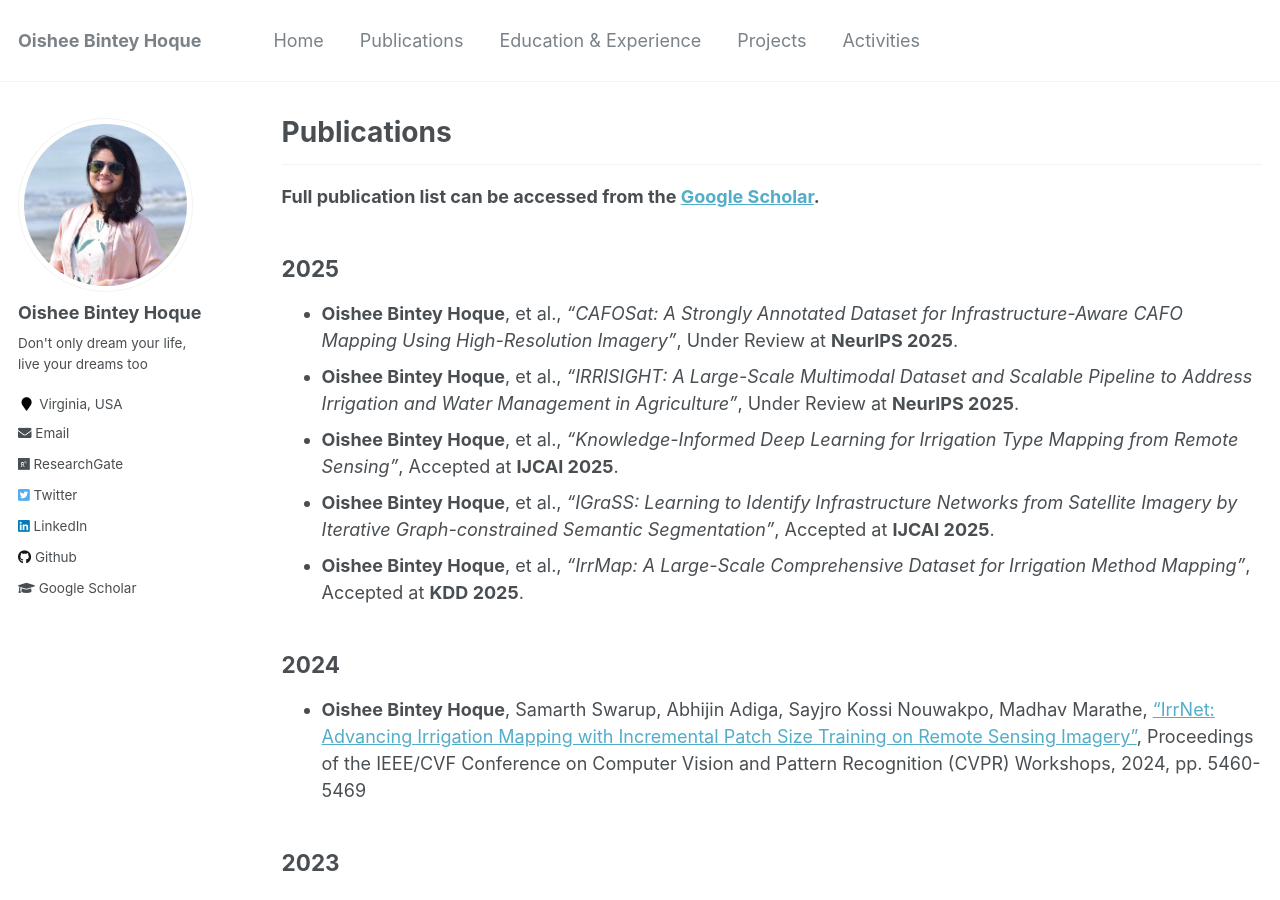
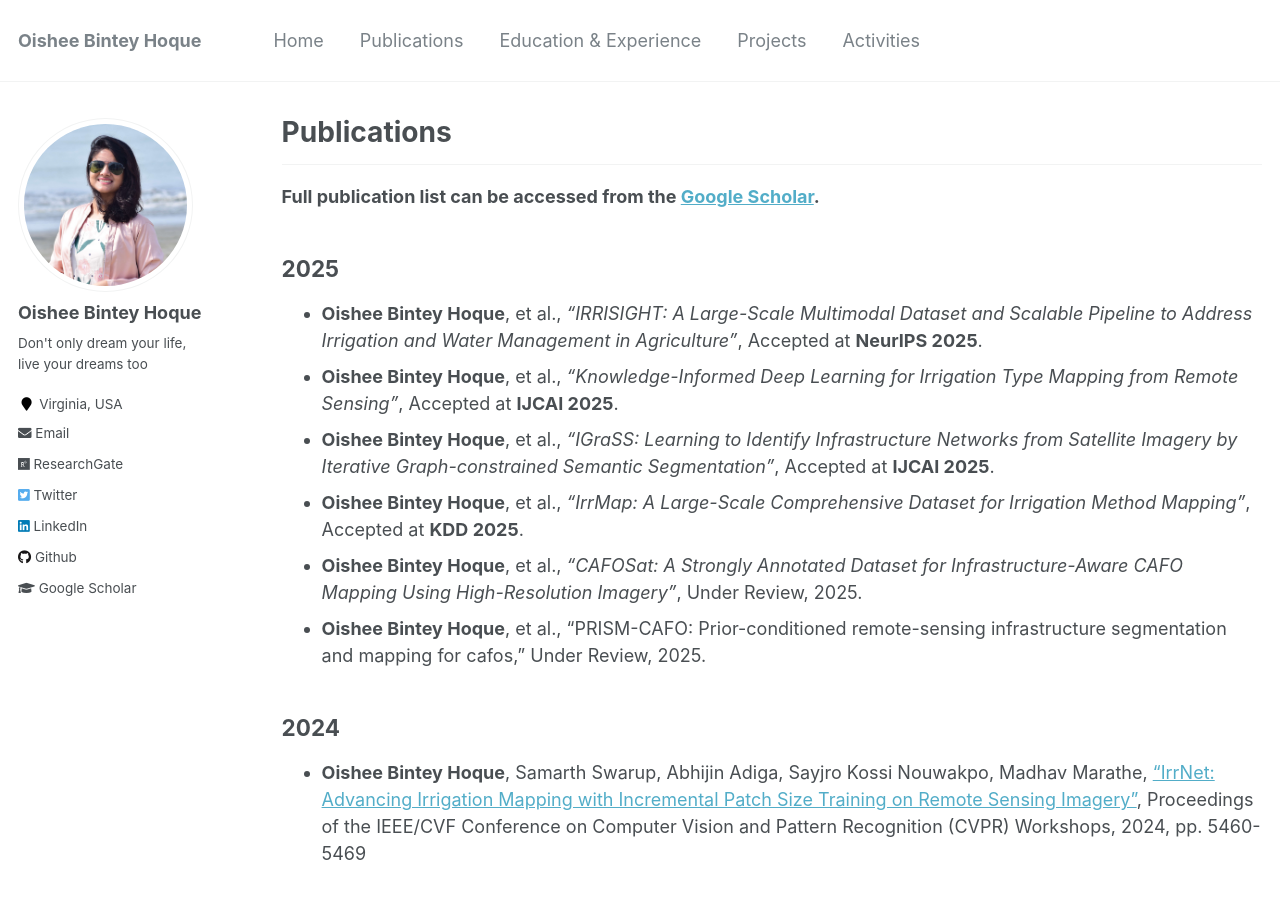
Before and after one commit to oishee-hoque/oishee-hoque.github.io, a Jekyll site: the page built from _pages/publications.md, in a window 1280 px wide and 900 px high. Built offline with Jekyll 4.4.1, drawn with Linux system fonts in a browser that asks for light colours.

Commit message:
update publications

```diff
--- a/_pages/publications.md
+++ b/_pages/publications.md
@@ -9,11 +9,13 @@ author_profile: true
 
 **Full publication list can be accessed from the [Google Scholar](https://scholar.google.com/citations?hl=en&authuser=3&user=Xyu3_yUAAAAJ).**
 ## 2025
-- **Oishee Bintey Hoque**, et al., *“CAFOSat: A Strongly Annotated Dataset for Infrastructure-Aware CAFO Mapping Using High-Resolution Imagery”*, Under Review at **NeurIPS 2025**.
-- **Oishee Bintey Hoque**, et al., *“IRRISIGHT: A Large-Scale Multimodal Dataset and Scalable Pipeline to Address Irrigation and Water Management in Agriculture”*, Under Review at **NeurIPS 2025**.
+- **Oishee Bintey Hoque**, et al., *“IRRISIGHT: A Large-Scale Multimodal Dataset and Scalable Pipeline to Address Irrigation and Water Management in Agriculture”*, Accepted at **NeurIPS 2025**.
 - **Oishee Bintey Hoque**, et al., *“Knowledge-Informed Deep Learning for Irrigation Type Mapping from Remote Sensing”*, Accepted at **IJCAI 2025**.
 - **Oishee Bintey Hoque**, et al., *“IGraSS: Learning to Identify Infrastructure Networks from Satellite Imagery by Iterative Graph-constrained Semantic Segmentation”*, Accepted at **IJCAI 2025**.
 - **Oishee Bintey Hoque**, et al., *“IrrMap: A Large-Scale Comprehensive Dataset for Irrigation Method Mapping”*, Accepted at **KDD 2025**.
+- **Oishee Bintey Hoque**, et al., *“CAFOSat: A Strongly Annotated Dataset for Infrastructure-Aware CAFO Mapping Using High-Resolution Imagery”*, Under Review, 2025.
+- **Oishee Bintey Hoque**, et al., “PRISM-CAFO: Prior-conditioned remote-sensing infrastructure segmentation and
+mapping for cafos,” Under Review, 2025.
 
 ## 2024
 
```
